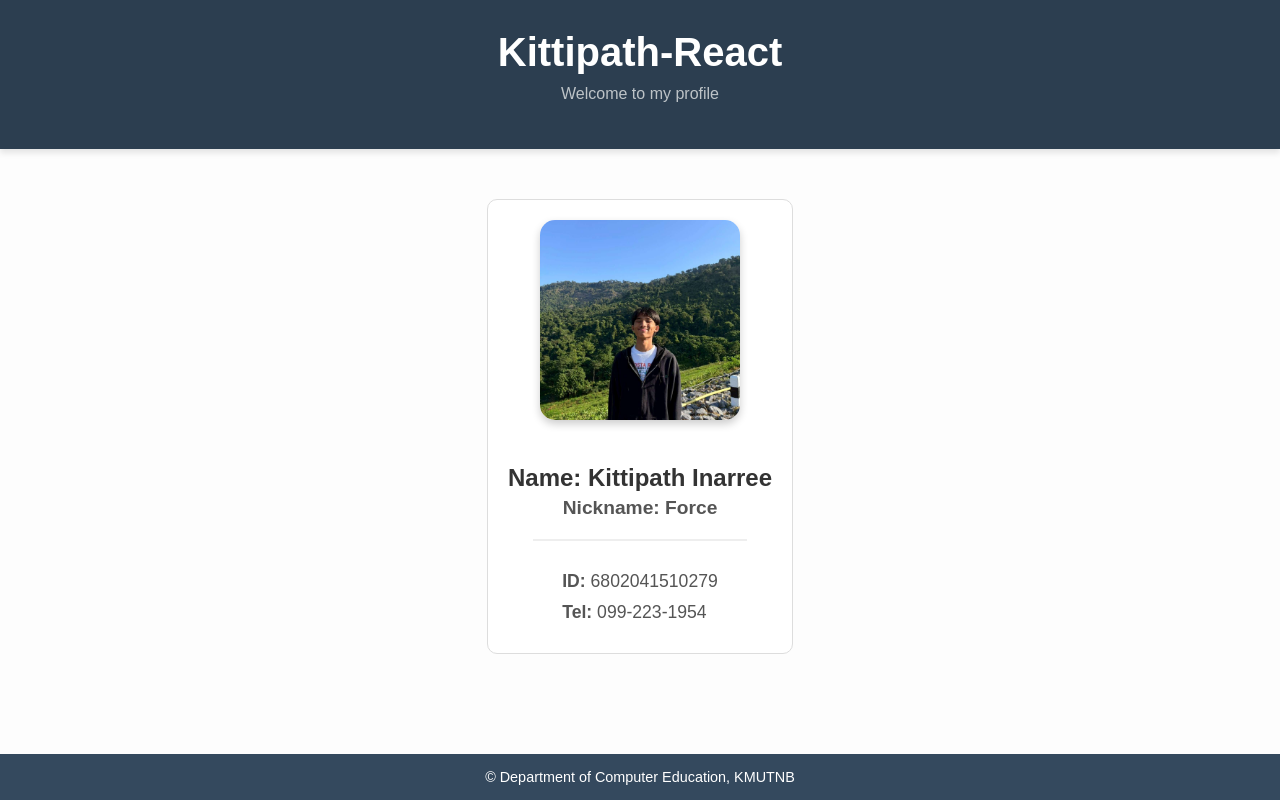
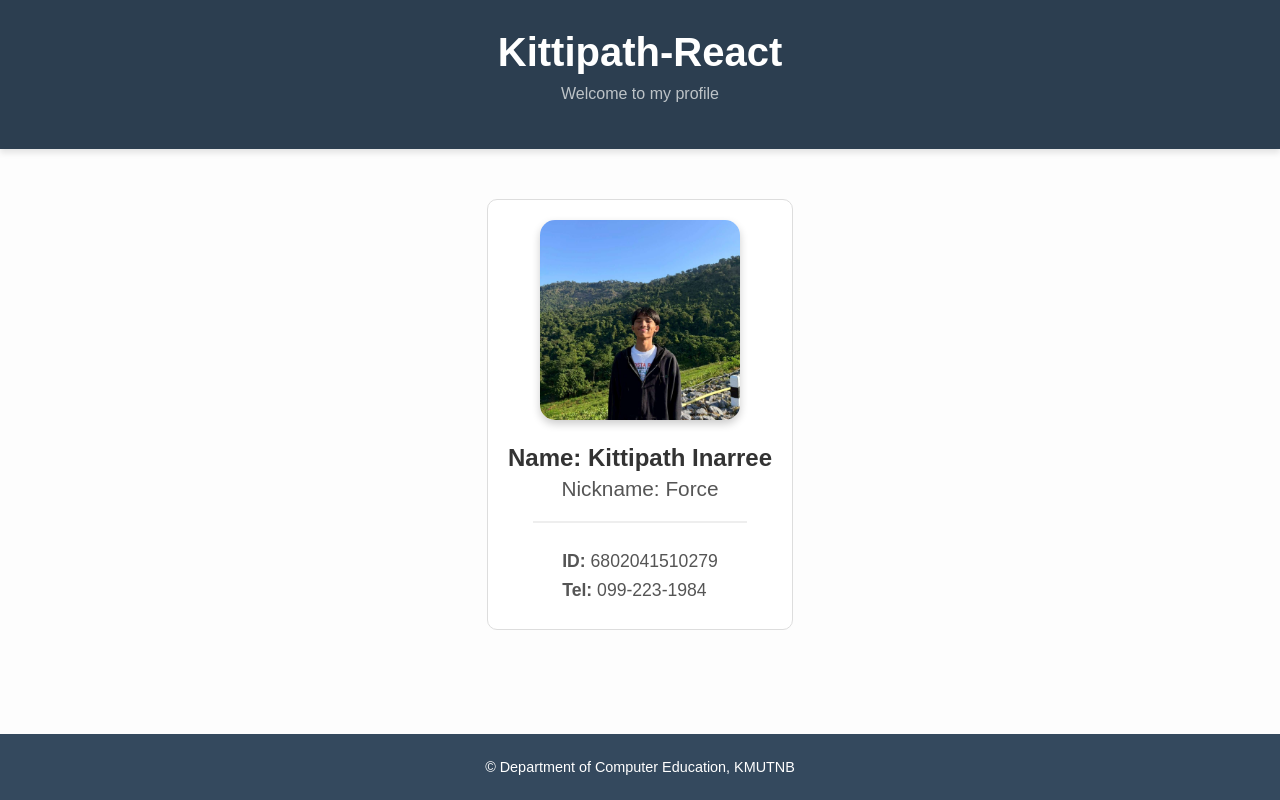
Before and after one commit to Kittipathin/kittipath-react, a React (Create React App) app: page / in a window 1280 px wide. Built offline with nearby package versions, Linux system fonts and the light colour scheme.

Commit message:
newchange2000

```diff
--- a/src/components/Footer.jsx
+++ b/src/components/Footer.jsx
@@ -7,7 +7,7 @@ export const Footer = () => {
             backgroundColor: '#34495e', // สีโทนเดียวกับ Header แต่อ่อนลงนิดนึง
             color: 'white',
             textAlign: 'center',
-            padding: '15px 0',
+            padding: '25px 0',
             fontSize: '0.9rem',
             // ถ้าเนื้อหาน้อย Footer จะลอยขึ้นมา ใช้ margin-top ช่วยได้ระดับนึงใน App.js
         }}>
--- a/src/components/Student.jsx
+++ b/src/components/Student.jsx
@@ -1,5 +1,5 @@
 // ไฟล์: Student.jsx
-import smilee from './smilee.jpg'; // (เช็คชื่อไฟล์รูปให้ตรงนะครับ)
+import smilee from './smilee.jpg';
 
 function Student() {
     return(
@@ -10,7 +10,7 @@ function Student() {
             border: '1px solid #ddd',
             borderRadius: '10px',
             backgroundColor: 'white',
-            margin: '20px auto' // จัดกึ่งกลางหน้าจอ (แนวนอน)
+            margin: '20px auto'
         }}>
             {/* รูปภาพ */}
             <img src={smilee} alt='My Profile' style={{
@@ -22,25 +22,35 @@ function Student() {
                 boxShadow: '0 4px 8px rgba(0,0,0,0.2)'
             }} />
 
-            {/* ส่วนชื่อและชื่อเล่น */}
-            <h2 style={{ color: '#333', marginBottom: '5px' }}>
-                Name: Kittipath Inarree
-            </h2>
-            <p style={{ fontSize: '1.2rem', color: '#555', marginTop: '0', fontWeight: 'bold' }}>
-                Nickname: Force
-            </p>
+            {/* ส่วนชื่อและชื่อเล่น (ปรับไซส์ให้ใกล้กัน) */}
+            <div style={{ marginBottom: '15px' }}>
+                <h2 style={{
+                    fontSize: '1.5rem',   // ลดขนาดลง (เดิมประมาณ 2rem)
+                    color: '#333',
+                    margin: '0 0 5px 0'   // ลดระยะห่างด้านล่าง
+                }}>
+                    Name: Kittipath Inarree
+                </h2>
+                <p style={{
+                    fontSize: '1.3rem',   // เพิ่มขนาดขึ้น (ให้ใกล้กับชื่อ)
+                    color: '#555',
+                    margin: '0',
+                    fontWeight: '500'     // ตัวหนาปานกลาง
+                }}>
+                    Nickname: Force
+                </p>
+            </div>
 
             {/* เส้นคั่น */}
             <hr style={{ width: '80%', margin: '20px auto', border: '0.5px solid #eee' }} />
 
             {/* ส่วนข้อมูลติดต่อ */}
             <div style={{ textAlign: 'left', display: 'inline-block' }}>
-                {/* ใช้ div ครอบเพื่อให้จัดชิดซ้ายแต่ยังอยู่กลางกล่อง */}
-                <p style={{ fontSize: '1.1rem', color: '#555', margin: '10px 0' }}>
+                <p style={{ fontSize: '1.1rem', color: '#555', margin: '8px 0' }}>
                     <strong>ID:</strong> 6802041510279
                 </p>
-                <p style={{ fontSize: '1.1rem', color: '#555', margin: '10px 0' }}>
-                    <strong>Tel:</strong> 099-223-1954  {/* <-- แก้เบอร์ตรงนี้ได้เลยครับ */}
+                <p style={{ fontSize: '1.1rem', color: '#555', margin: '8px 0' }}>
+                    <strong>Tel:</strong> 099-223-1984
                 </p>
             </div>
         </div>
```
